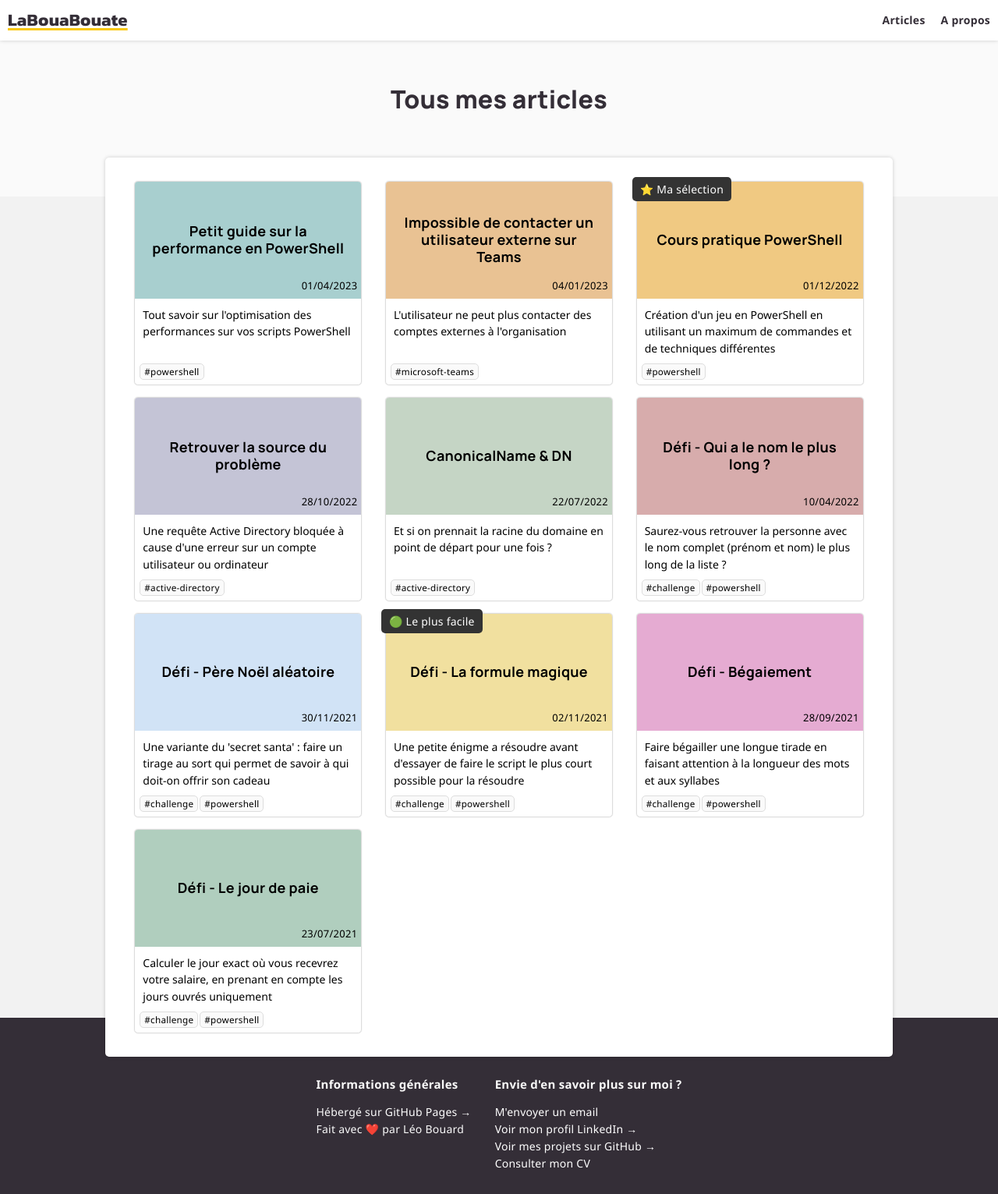
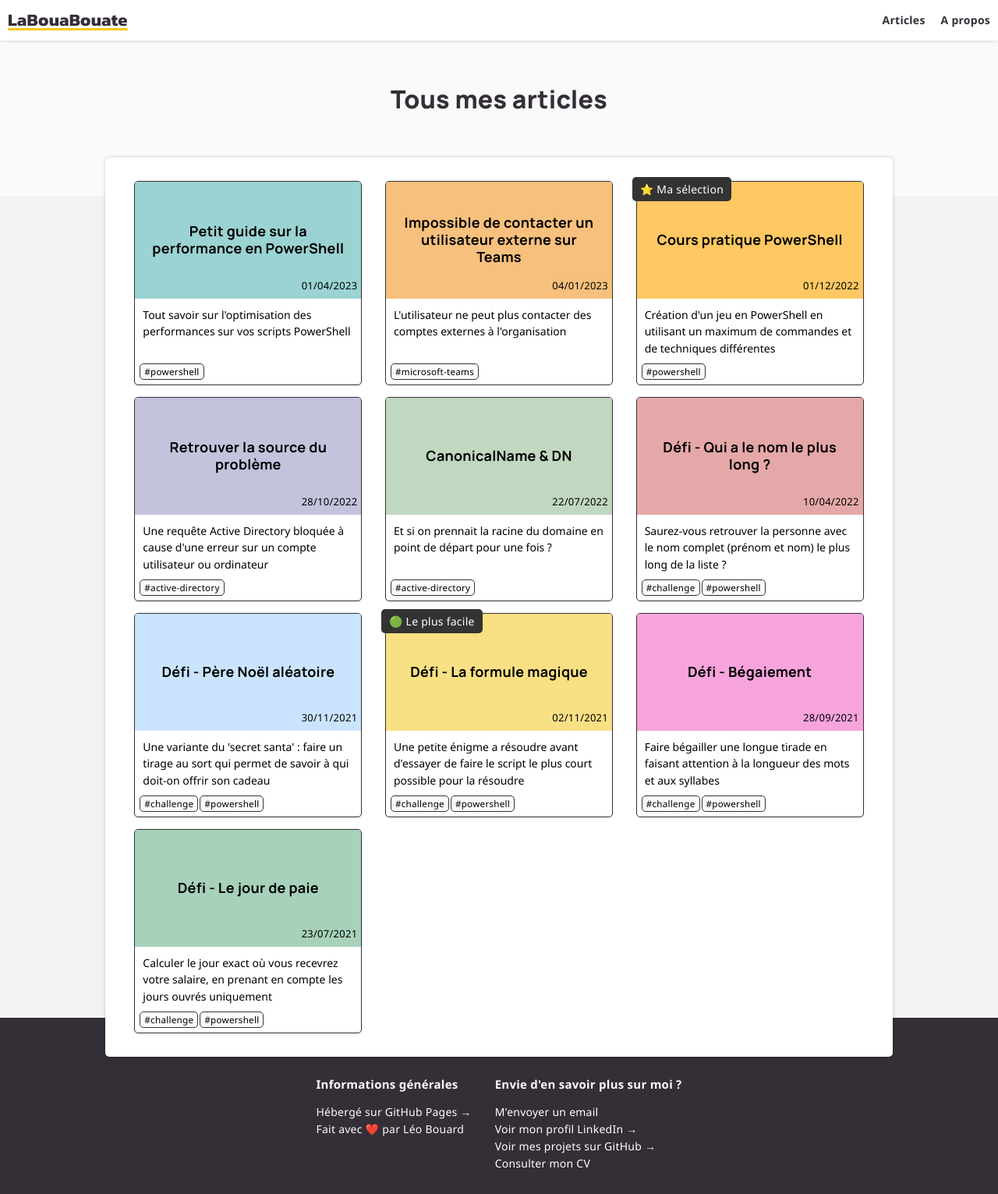
Before and after one commit to leobouard/leobouard.github.io, a Jekyll site: the page built from blog.md, in a window 1280 px wide. Shown: the whole page at 78% size. Built offline with Jekyll 4.4.1, drawn with Linux system fonts in a browser that asks for light colours; some web fonts are replaced.

Commit message:
Update posts.scss

```diff
--- a/assets/css/posts.scss
+++ b/assets/css/posts.scss
@@ -22,12 +22,11 @@ article {
     height: 260px;
     max-width: 290px;
     border-radius: 5px;
-    border: 1px solid #ddd;
+    border: 1px solid #333;
     box-shadow: 0 0 1px 0 #00000040;
     color: #000;
     overflow: hidden;
     position: relative;
-    filter: grayscale(0.3);
     transition: all 150ms ease-in-out;
     position: relative;
 }
@@ -42,7 +41,7 @@ div.articleTags {
         border-radius: 5px;
         padding: 2px 5px;
         font-weight: 400;
-        border: 1px solid #ddd;
+        border: 1px solid #333;
         margin: 1px;
         font-size: smaller;
     }
@@ -50,7 +49,7 @@ div.articleTags {
 
 article:hover {
     box-shadow: 0 0 5px 0 #00000040;
-    filter: grayscale(0) saturate(1.2);
+    filter: saturate(1.2);
     border-color: #333;
 
     span.articleTitle {
@@ -353,7 +352,7 @@ section.recommandation > span > img {
     }
 
     div.articleText {
-        padding: 5px;
+        padding: 10px;
         margin: auto 0px;
         width: 50%;
     }
```
